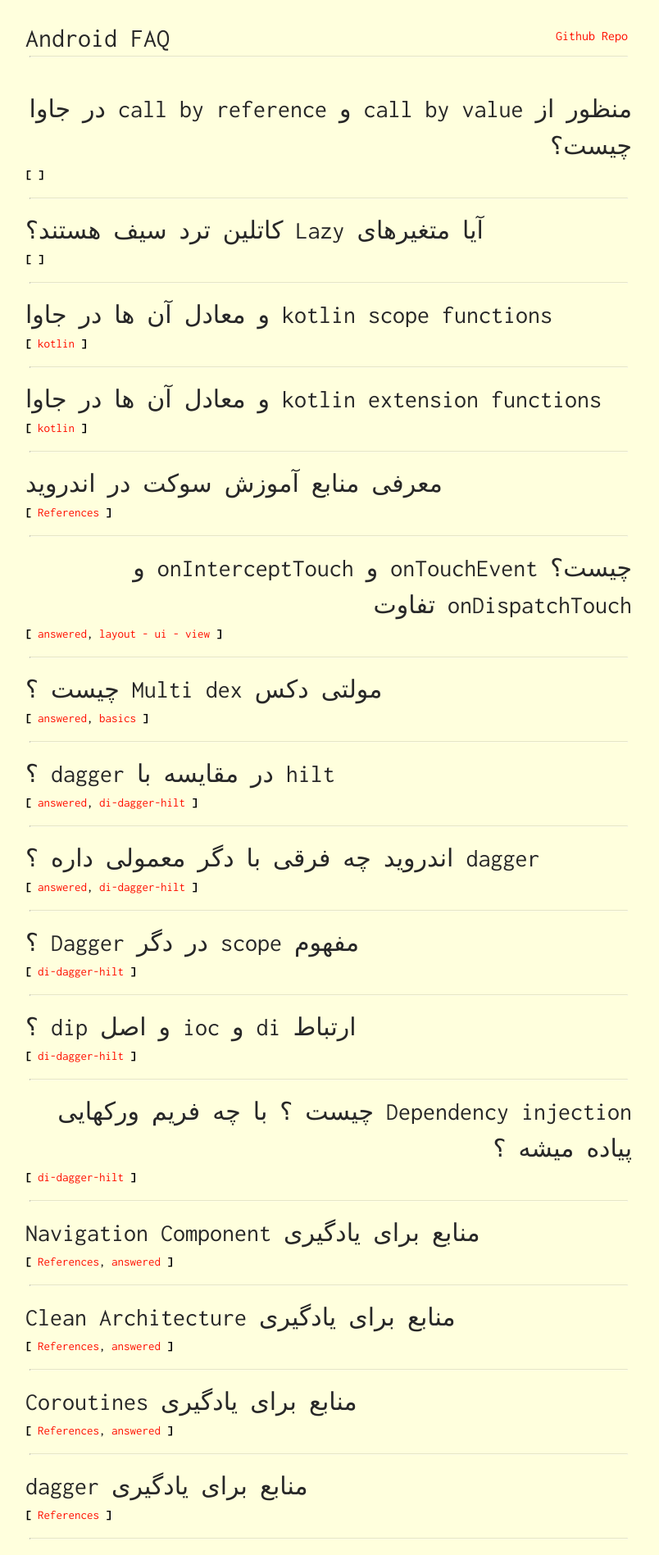
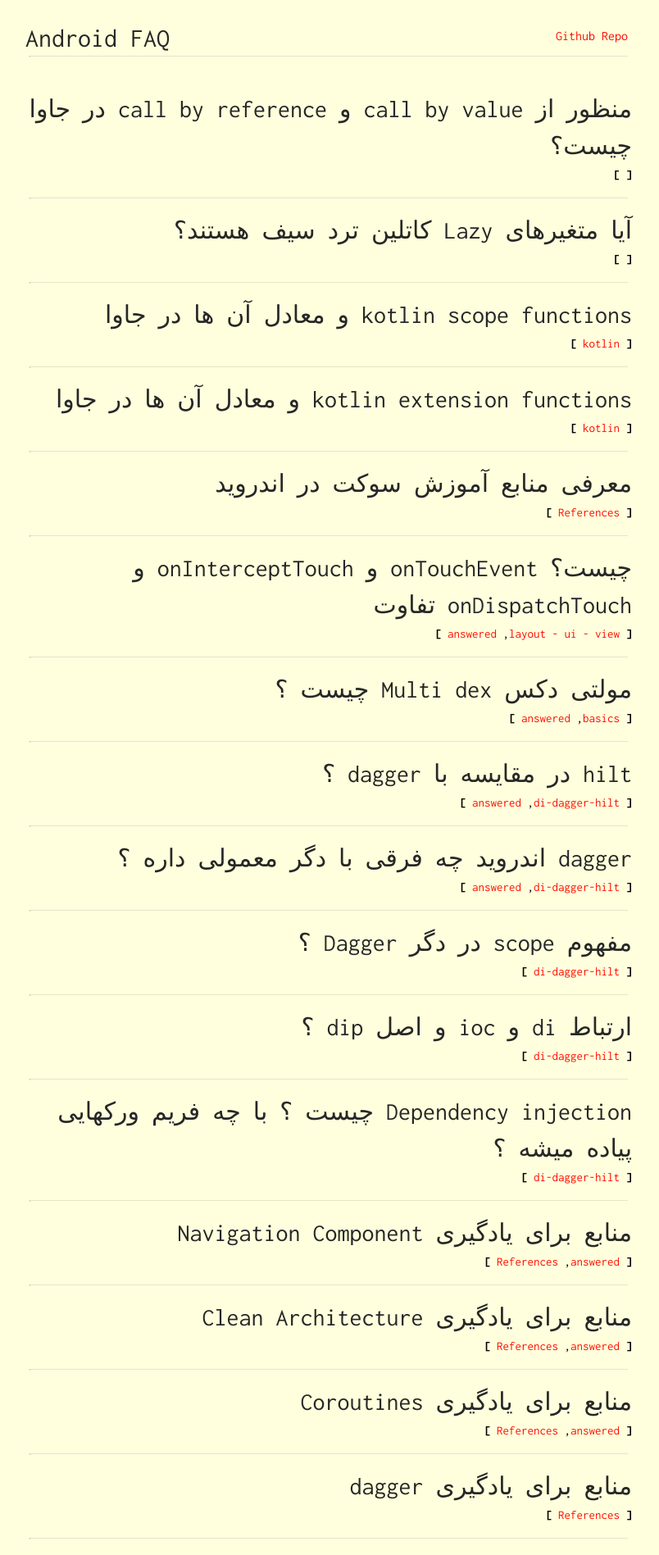
Before and after one commit to irlogcat/Android-FAQ, a Jekyll site: the page built from index.html, in a window 1280 px wide. Shown: the top 1897 px of the page at 82% size, without its empty margins (239-1043 px from the left). Built offline with Jekyll 4.4.1, drawn with Linux system fonts in a browser that asks for light colours.

Commit message:
switch to markdown
(cherry picked from commit 59cb57aa5456b39ed31adc90677b3842687aa518)

```diff
--- a/css/main.scss
+++ b/css/main.scss
@@ -29,9 +29,11 @@ hr {
     border-top: 1px solid rgba(0, 0, 0, 0.1);
     border-bottom: 1px solid rgba(255, 255, 255, 0.3);
 }
-code {
+
+pre {
+    direction: ltr;
     background-color: #d8e7ff;
-    color: #002b72;
+    padding: 20px;
 }
 
 // divs
@@ -172,6 +174,7 @@ code {
 
 .content {
     line-height: 1.5;
+    direction: rtl;
     h1, h2, h3, h4 {
         margin-block-start: 2em !important;
         margin-block-end: 0em !important;
```
Also changed, not shown: 1 other file.
